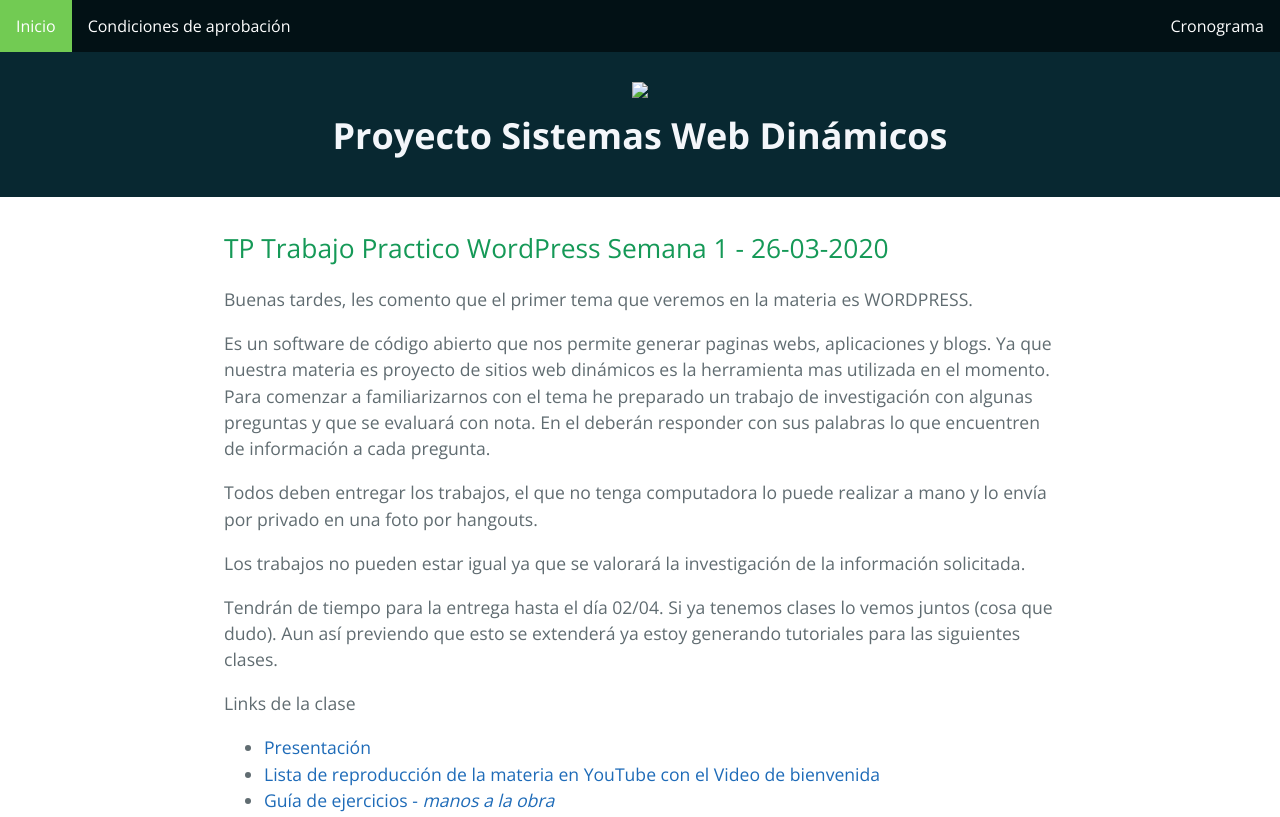
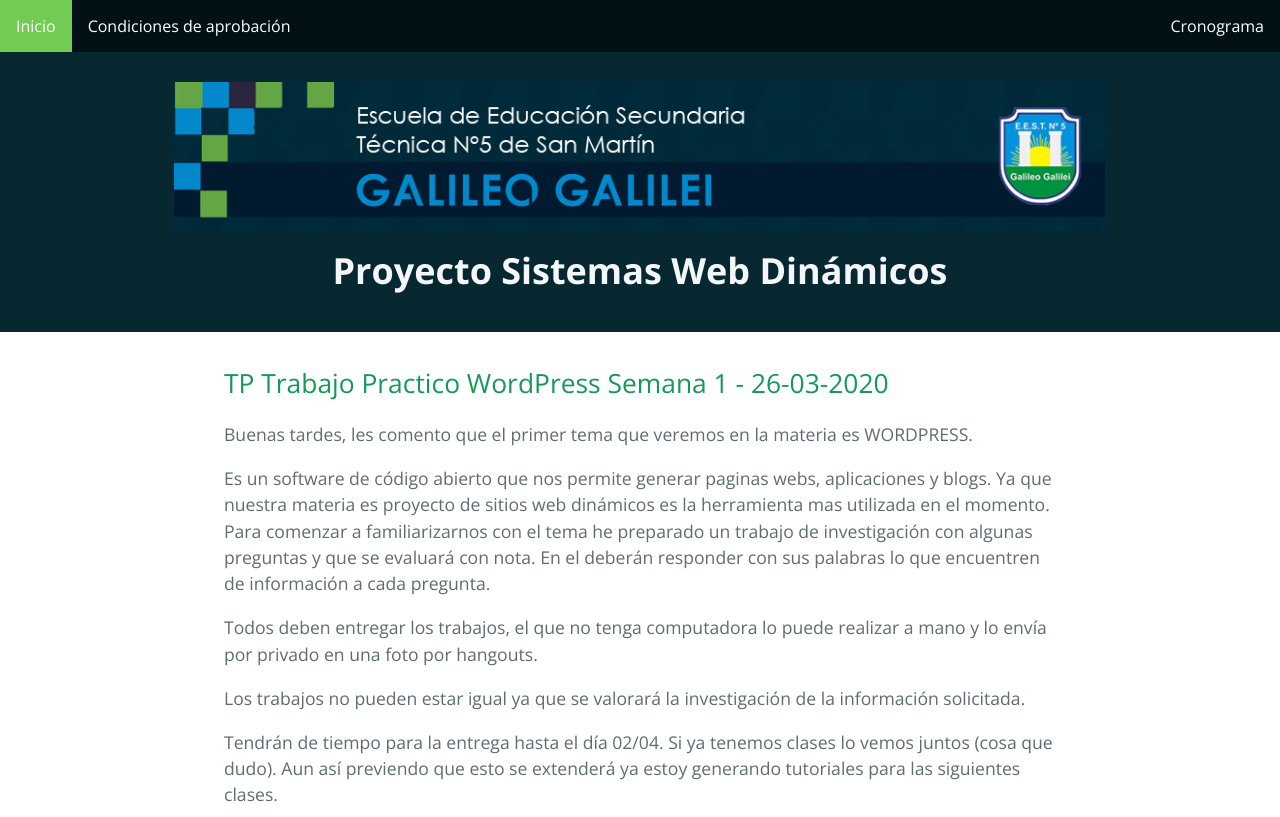
Before and after one commit to instituto-galileo/SistemasWeb, a plain HTML site: page index.html in a window 1280 px wide. Shown: the top 817 px of the page. Drawn offline with nearby package versions, Linux system fonts and the light colour scheme.

Commit message:
Pagina funsionando3

```diff
--- a/index.html
+++ b/index.html
@@ -45,7 +45,7 @@
 </nav>
 
 <header class="page-header" role="banner">
-  <img class="project-logo" src="/asset/images/encabezado.png">
+  <img class="project-logo" src="assets/images/encabezado.png">
   <h1 class="project-name">Proyecto Sistemas Web Dinámicos</h1>
 
 </header>
```
